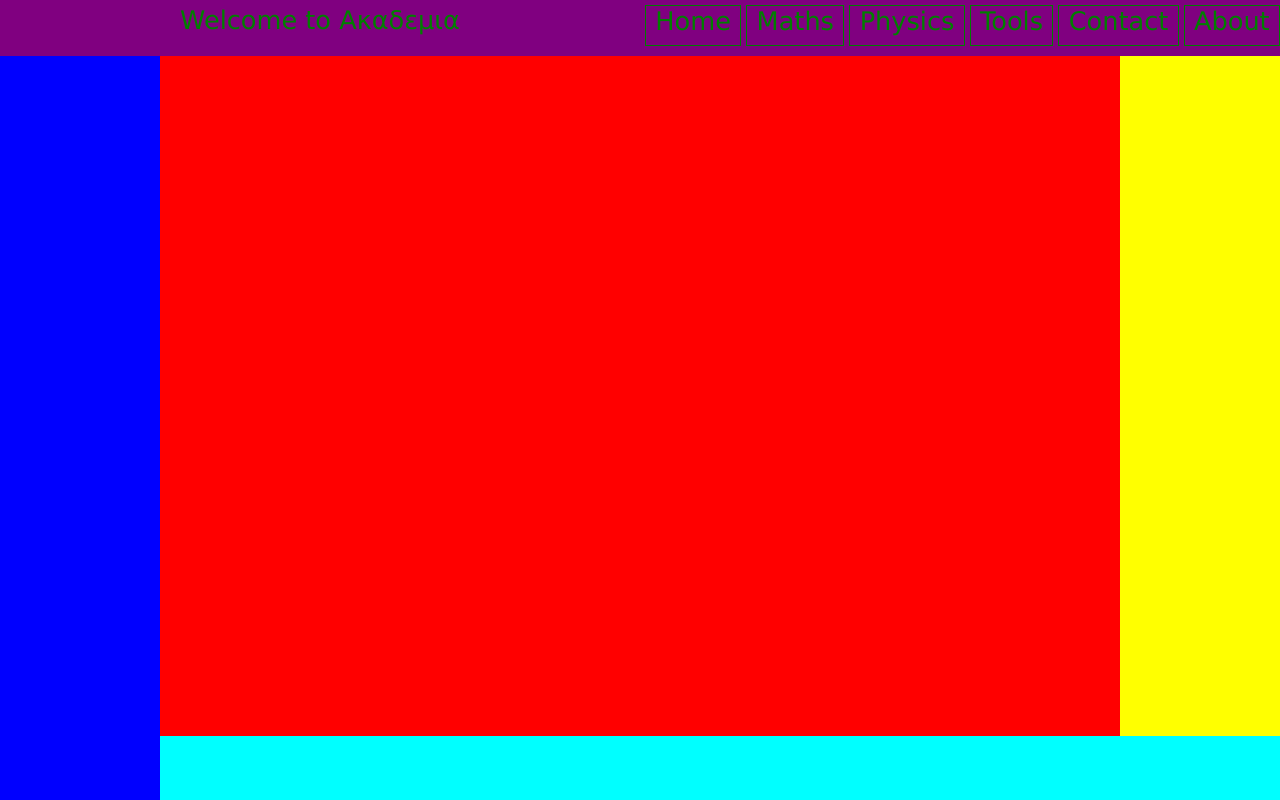
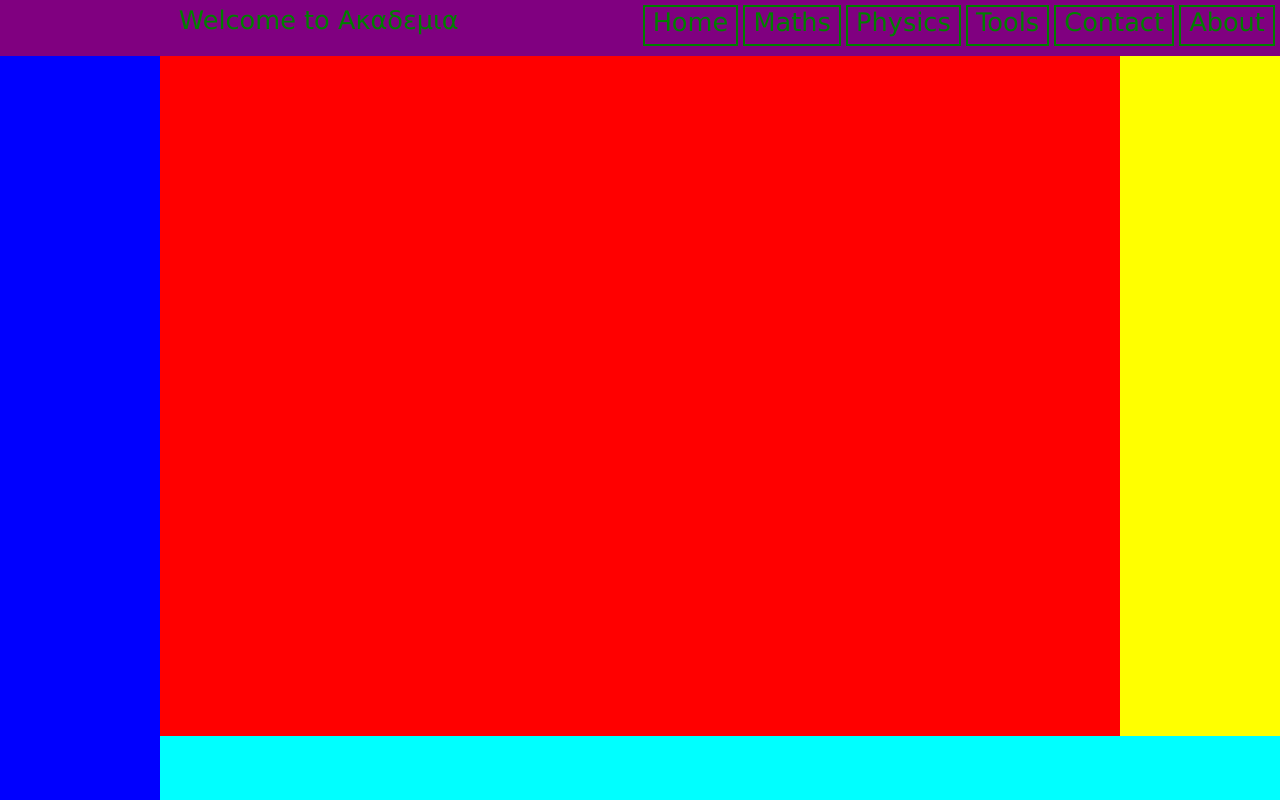
Before and after one commit to Cyan-Coder/Akademia-Site, a plain HTML site: page index.htm in a window 1280 px wide. Drawn offline with Linux system fonts and the light colour scheme.

Commit message:
firefox margin error fixed

```diff
--- a/index.htm
+++ b/index.htm
@@ -42,6 +42,7 @@
 				grid-template-columns: 50% auto auto auto auto auto auto;
 				background-color: purple;
 				column-gap: 5px;
+				padding-right: 5px;
 			}
 
 			.grid-item-welcome {
@@ -56,9 +57,8 @@
 			}
 
 			.grid-item-nav {
-				display: table;
 				font-size: 2vw;
-				border: solid 1.8px;
+				border: solid 2px;
 				color: green;
 				background-color: purple;
 				padding: 0px;
```
